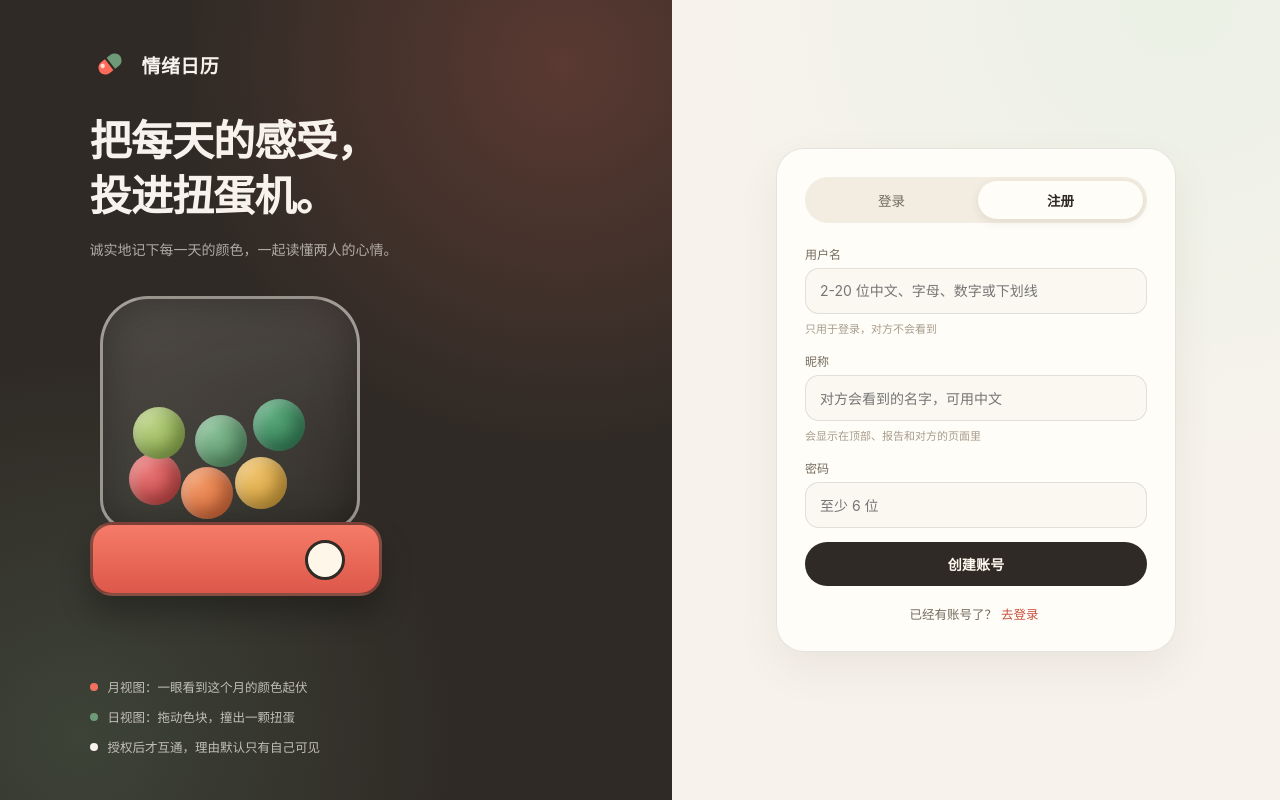
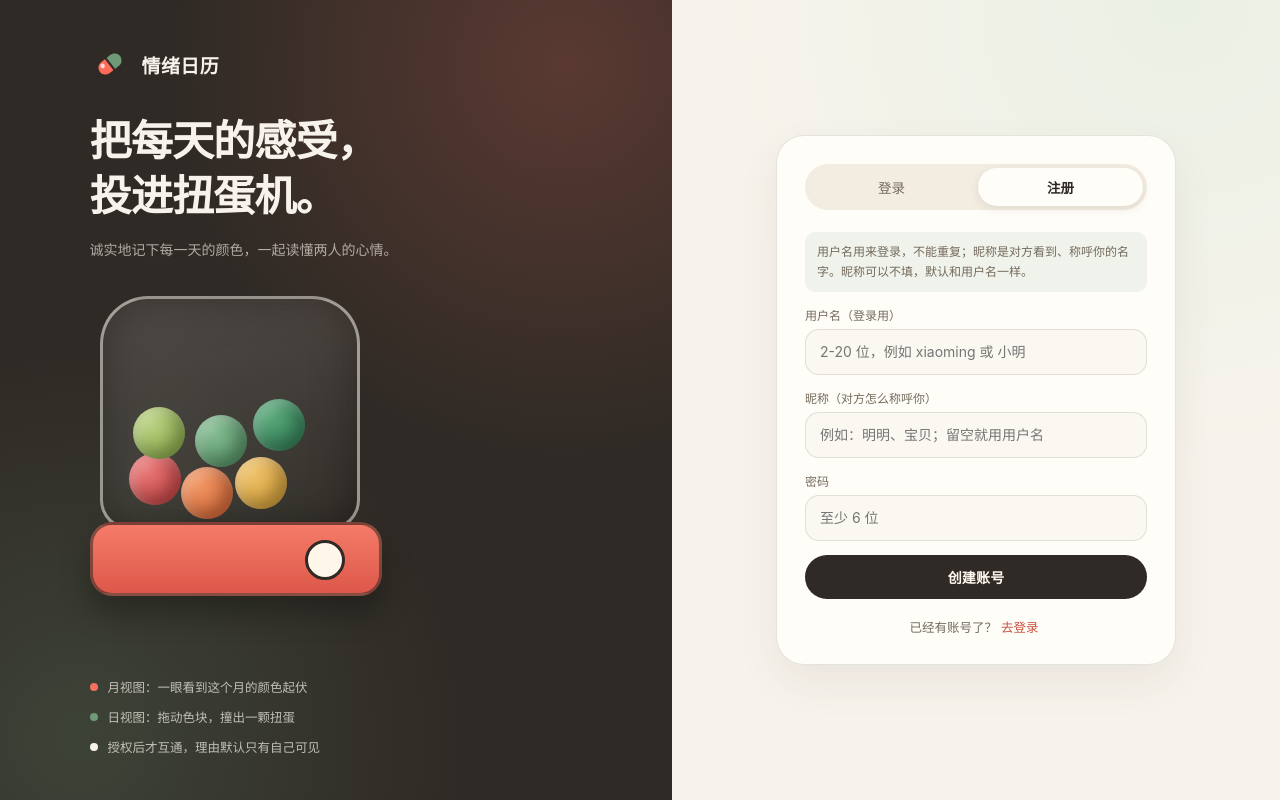
Before and after one commit to luuumity/emotion-calendar, a React (Vite) app in the folder client/: page / in a window 1280 px wide. Both pictures are taken after a click on the button "注册". Built offline with nearby package versions, Linux system fonts and the light colour scheme; no server answers.

Commit message:
注册页说明用户名与昵称用途，昵称可留空
- 注册页明确用户名用于登录且不可重复，昵称是对方称呼你的名字\n- 昵称改为可选，留空时默认使用用户名\n- 用户名输入增加 2-20 位长度约束

```diff
--- a/client/src/pages/LoginPage.tsx
+++ b/client/src/pages/LoginPage.tsx
@@ -99,29 +99,34 @@ export function LoginPage() {
           </div>
 
           <form onSubmit={submit} className="auth-form">
+            {mode === 'register' && (
+              <p className="auth-note">
+                用户名用来登录，不能重复；昵称是对方看到、称呼你的名字。昵称可以不填，默认和用户名一样。
+              </p>
+            )}
+
             <label>
-              <span>用户名</span>
+              <span>用户名（登录用）</span>
               <input
                 value={username}
                 autoComplete="username"
-                placeholder="2-20 位中文、字母、数字或下划线"
+                placeholder="2-20 位，例如 xiaoming 或 小明"
+                minLength={2}
+                maxLength={20}
                 onChange={(event) => setUsername(event.target.value)}
                 required
               />
-              {mode === 'register' && <small className="field-hint">只用于登录，对方不会看到</small>}
             </label>
 
             {mode === 'register' && (
               <label>
-                <span>昵称</span>
+                <span>昵称（对方怎么称呼你）</span>
                 <input
                   value={displayName}
                   maxLength={20}
-                  placeholder="对方会看到的名字，可用中文"
+                  placeholder="例如：明明、宝贝；留空就用用户名"
                   onChange={(event) => setDisplayName(event.target.value)}
-                  required
                 />
-                <small className="field-hint">会显示在顶部、报告和对方的页面里</small>
               </label>
             )}
 
--- a/client/src/styles.css
+++ b/client/src/styles.css
@@ -2022,6 +2022,16 @@ p {
   gap: 14px;
 }
 
+.auth-note {
+  margin: 0;
+  padding: 10px 12px;
+  border-radius: 10px;
+  background: rgba(111, 154, 120, 0.1);
+  font-size: 12px;
+  line-height: 1.65;
+  color: var(--ink-soft);
+}
+
 .auth-form label {
   display: grid;
   gap: 6px;
```
Also changed, not shown: 1 other file (tests, documents, lock files or other folders).
